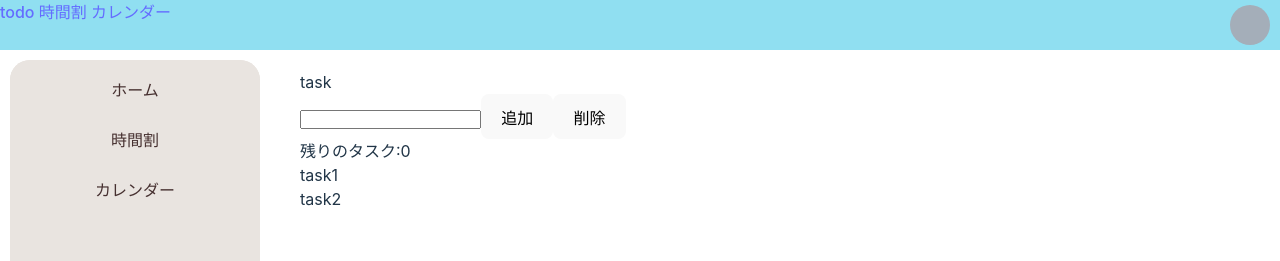
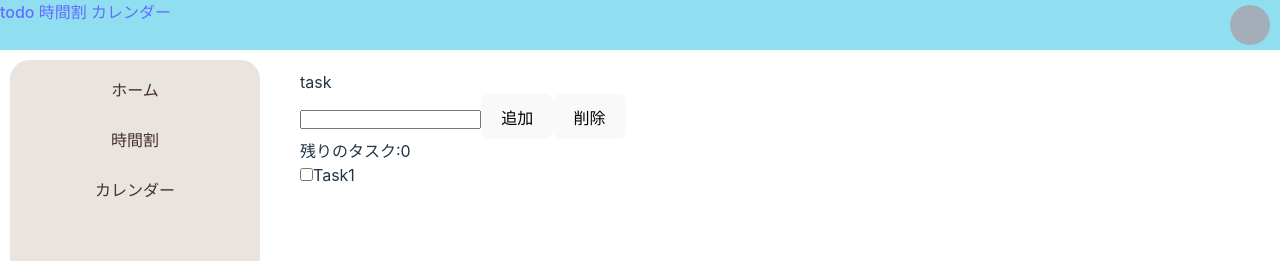
Before and after one commit to mitsui6969/2023-team-web, a React (Vite) app: page / in a window 1280 px wide. Shown: the top 261 px of the page. Built offline with nearby package versions, Linux system fonts and the light colour scheme.

Commit message:
タスク追加

```diff
--- a/src/task.jsx
+++ b/src/task.jsx
@@ -1,21 +1,40 @@
-import React, { useState } from 'react'
+import React, { useState, useRef } from 'react'
 import './styles/task.css'
+import { v4 as uuidv4 } from 'uuid';
 
 export const Task = () => {
-    const [tasks, setTasks] = useState(["task1", "task2"]);
+    const [tasks, setTasks] = useState([{ id: 1, name: "Task1", completed: false }]);
 
     const Task = ({task}) => {
-        return <div>{task}</div>
+        return (
+                <div>
+                    <label>
+                        < input type='checkbox' checked={task.completed} readOnly />
+                    </label>
+                    {task.name}
+                </div>
+            )
+    }
+
+    const taskNameRef = useRef();
+
+    const handleAddTask = () => {
+        //タスク追加
+        const name = taskNameRef.current.value;
+        setTasks((prevTask) => {
+            return [...prevTask, { id: uuidv4(), name: name, completed: false }]
+        })
+        taskNameRef.current.value;
     }
 
     return (
         <>
             <div>task</div>
-            <input type='text'/>
-            <button className='addButton'>追加</button>
-            <button className='delButton'>削除</button>
+            <input type='text' ref={taskNameRef}/>
+            <button className='addBtn' onClick={handleAddTask}>追加</button>
+            <button className='delBtn'>削除</button>
             <div>残りのタスク:0</div>
-            { tasks.map((task) => <Task task={task} key={task} />) }
+            { tasks.map((task) => <Task task={task} key={task.id} />) }
         </>
     )
 }
```
